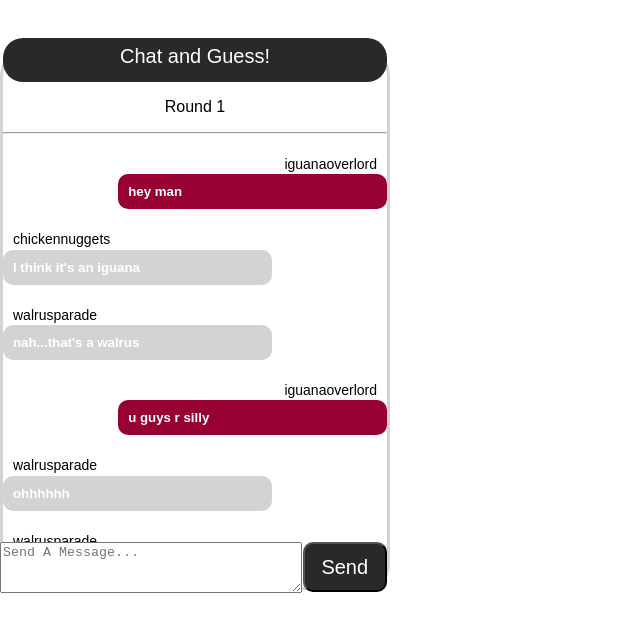
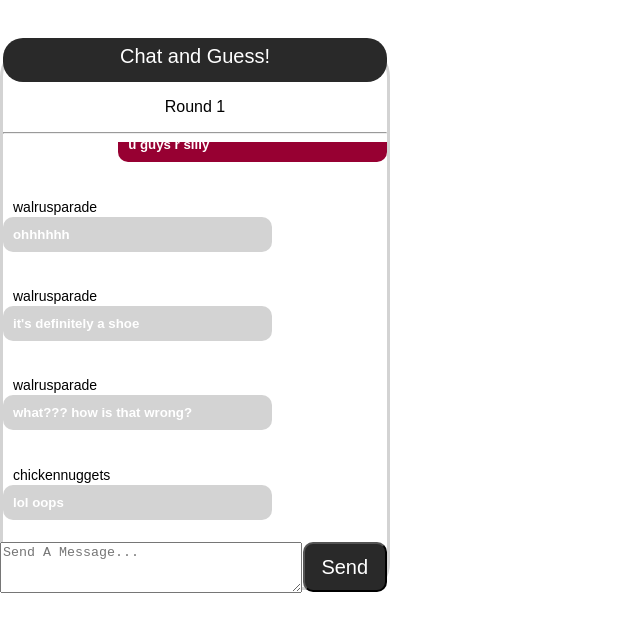
Before and after one commit to rkhichar94/course-project-doodlejockeys, a React (Create React App) app in the folder doodle.bob/: page / in a window 1280 px wide. Shown: the top 632 px of the page, without its empty margins (0-640 px from the left). Built offline with nearby package versions, Linux system fonts and the light colour scheme.

Commit message:
Tasks #24 scrolls automatically to the bottom

```diff
--- a/doodle.bob/src/components/Chat.jsx
+++ b/doodle.bob/src/components/Chat.jsx
@@ -15,11 +15,21 @@ class Chat extends Component {
                 { userid: 3, messageid: 7, messageText: "what??? how is that wrong?" },
                 { userid: 2, messageid: 8, messageText: "lol oops" }
             ],
+            orderedMessages: [],
             newMessage: "",
             messageidLast: 8
         };
         this.handleNewMessage = this.handleNewMessage.bind(this);
         this.sendMessage = this.sendMessage.bind(this);
+    }
+
+    componentDidMount() {
+        let temp = this.state.messages.sort()
+        // if (this.state.messageidLast % 2 != 0) {
+        this.setState({
+            orderedMessages: temp.reverse()
+        })
+        // }
     }
 
     handleNewMessage(event) {
@@ -30,6 +40,9 @@ class Chat extends Component {
 
     sendMessage(event) {
         if (this.state.newMessage.length > 0) {
+            this.setState({
+                orderedMessages: this.state.orderedMessages.reverse()
+            })
             let copyMessages = this.state.messages;
             copyMessages.push({
                 userid: 1,
@@ -42,6 +55,8 @@ class Chat extends Component {
                 messageidLast: this.state.messageidLast + 1
             });
         }
+        console.log(this.state.messageidLast)
+        this.componentDidMount()
     }
 
     render(props) {
@@ -52,7 +67,7 @@ class Chat extends Component {
                     <p>Round {this.props.round}</p>
                     <hr></hr>
                     <div className="chatHistory">
-                        {this.state.messages.map((message) => (
+                        {this.state.orderedMessages.map((message) => (
                             <div>
                                 {message.userid === 1 && (
                                     <div>
--- a/doodle.bob/src/styles.css
+++ b/doodle.bob/src/styles.css
@@ -16,6 +16,10 @@
   .chatHistory {
     height: 400px;
     overflow: scroll;
+    position : relative;
+    bottom:0;
+    display: flex;
+    flex-direction: column-reverse;
   }
 
   .messageBoxSender {
```
